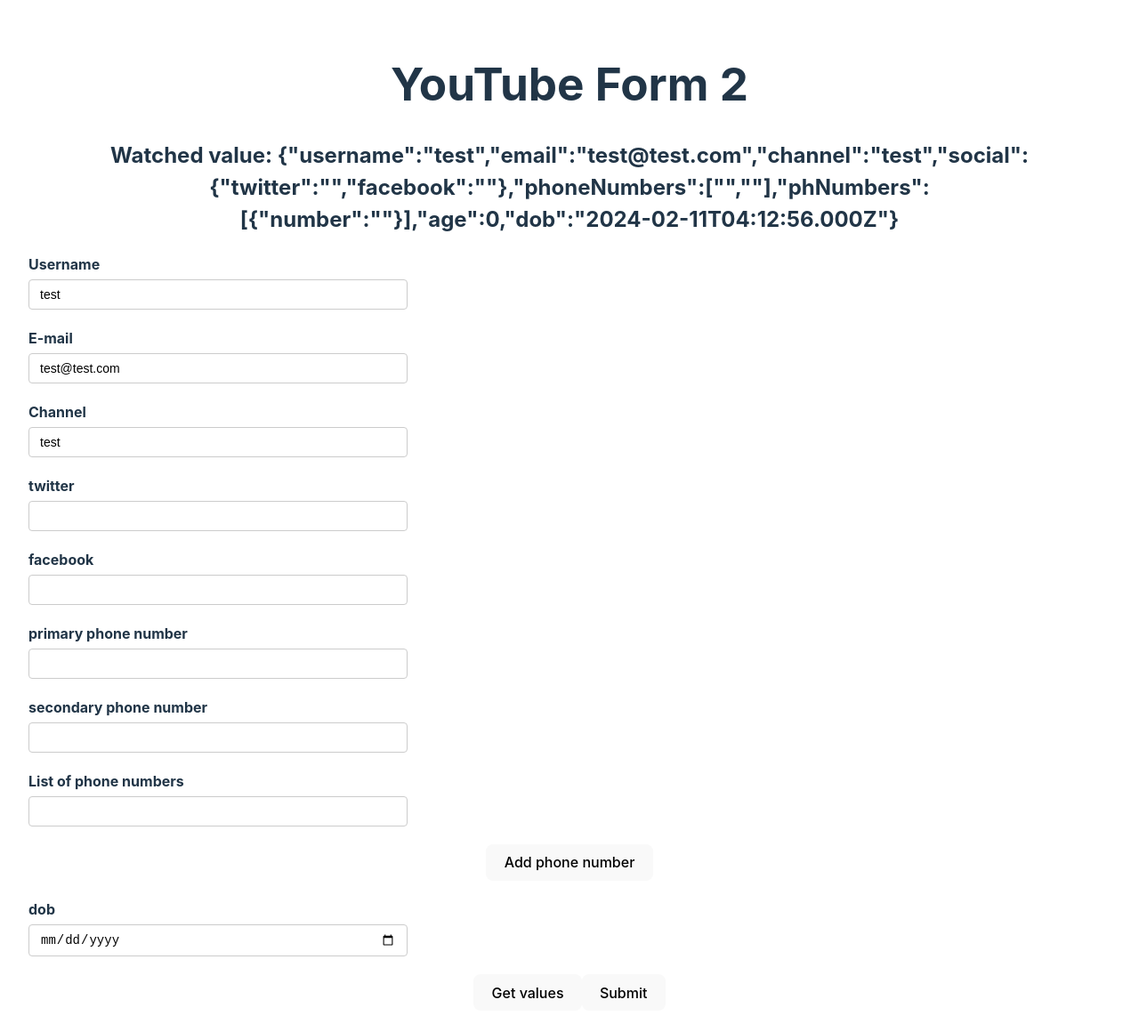
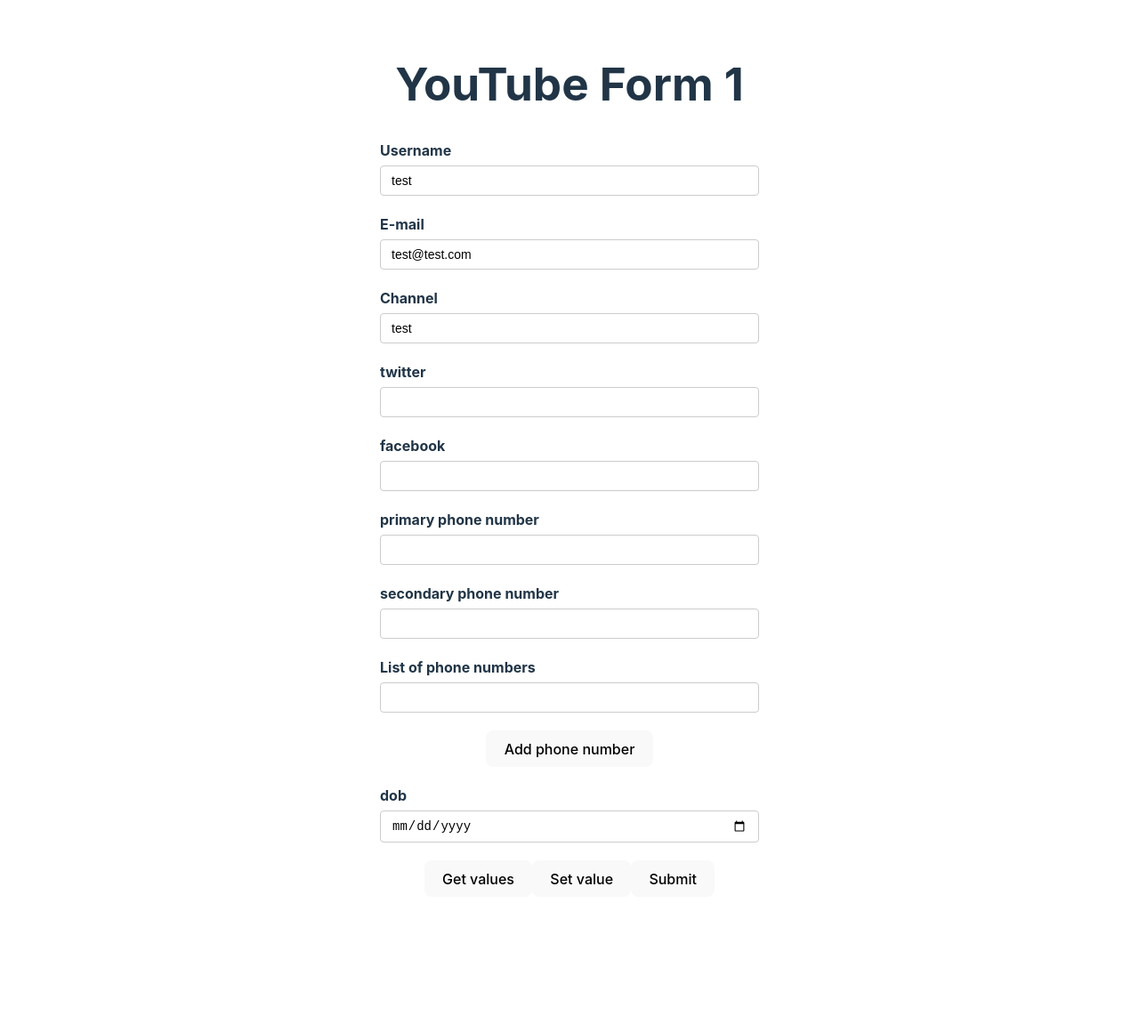
Before and after one commit to RelativeBinary/react-hook-form, a React (Vite) app: page / in a window 1280 px wide. Shown: the top 1160 px of the page at 89% size. After the commit the page ends 1040 px from the top, so only its background shows below. Built offline with nearby package versions, Linux system fonts and the light colour scheme.

Commit message:
add set value

```diff
--- a/src/components/YouTubeForm.tsx
+++ b/src/components/YouTubeForm.tsx
@@ -35,8 +35,9 @@
     },
   });
 
-  const { register, control, handleSubmit, formState, watch, getValues } = form;
+  const { register, control, handleSubmit, formState, watch, getValues, setValue } = form;
   // getValues doesn't trigger re-renders or subscribe to input values when getting value data
+  // setValue doesn't effect touched, dirty, validate state by default
 
   const { errors } = formState;
 
@@ -53,13 +54,22 @@
     console.log("Get values", getValues());
   }
 
-  const watchForm = watch();
+  const handleSetValue = () => {
+    setValue("username", "foo", {
+      shouldValidate: true,
+      shouldDirty: true,
+      shouldTouch: true,
+    })
+  }
+
+  // const watchForm = watch(); adds a rerender
 
   renderCount++;
   return (
     <div>
       <h1>YouTube Form {renderCount/2}</h1>
-      <h2>Watched value: {JSON.stringify(watchForm)}</h2>
+      {/* <h2>Watched value: {JSON.stringify(watchForm)}</h2> */}
+      {/* <h2>Watched value: {JSON.stringify(getValues())}</h2> Interestingly this doesn't consistently trigger rerender */}
       <form onSubmit={handleSubmit(onSubmit)} noValidate>
         <div className="form-control">
           <label htmlFor="username">Username</label>
@@ -175,6 +185,9 @@
           <button type="button" onClick={handleGetValues}>
             Get values
           </button>
+          <button type="button" onClick={handleSetValue}>
+            Set value
+          </button>
         <button>Submit</button>
       </form>
       <DevTool control={control} />
```
